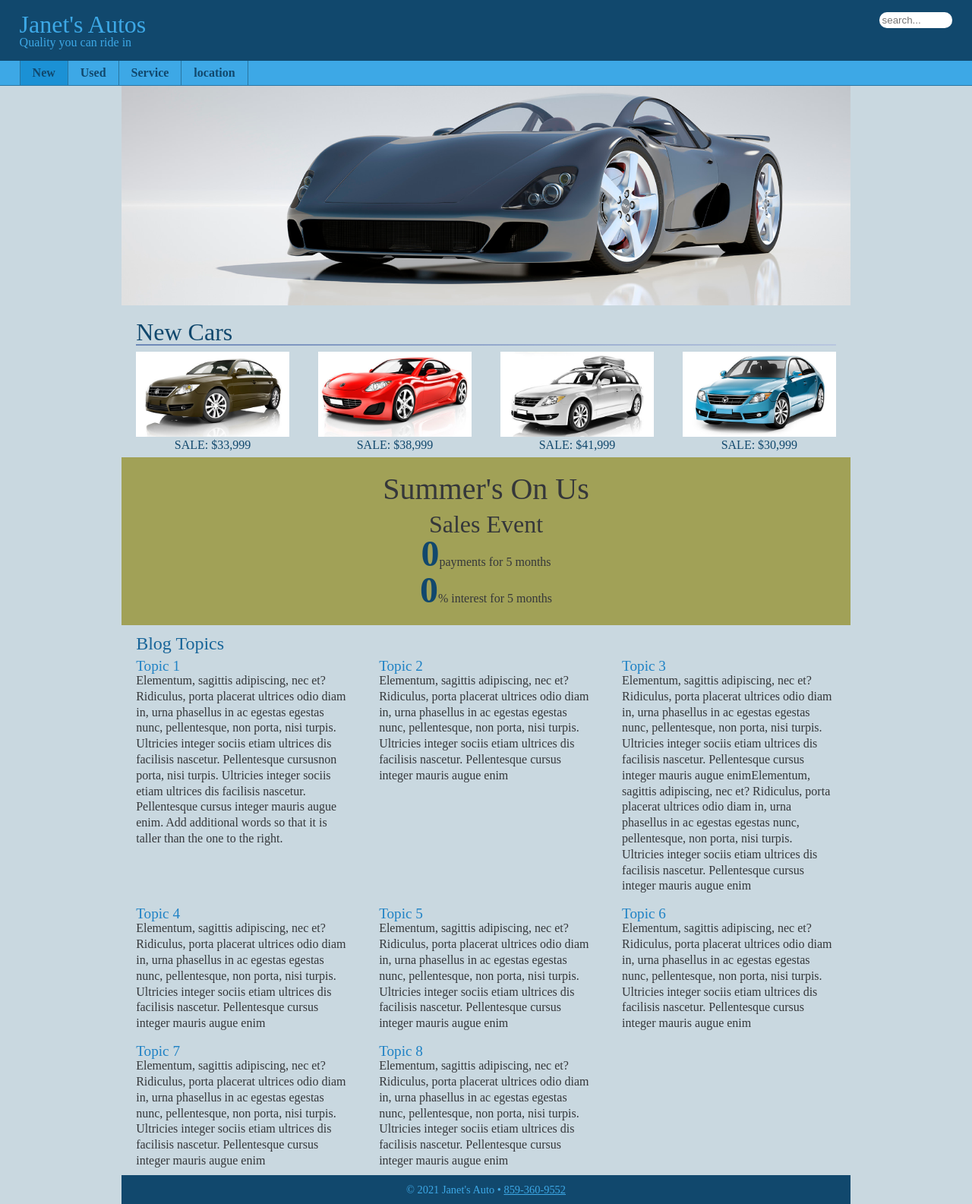
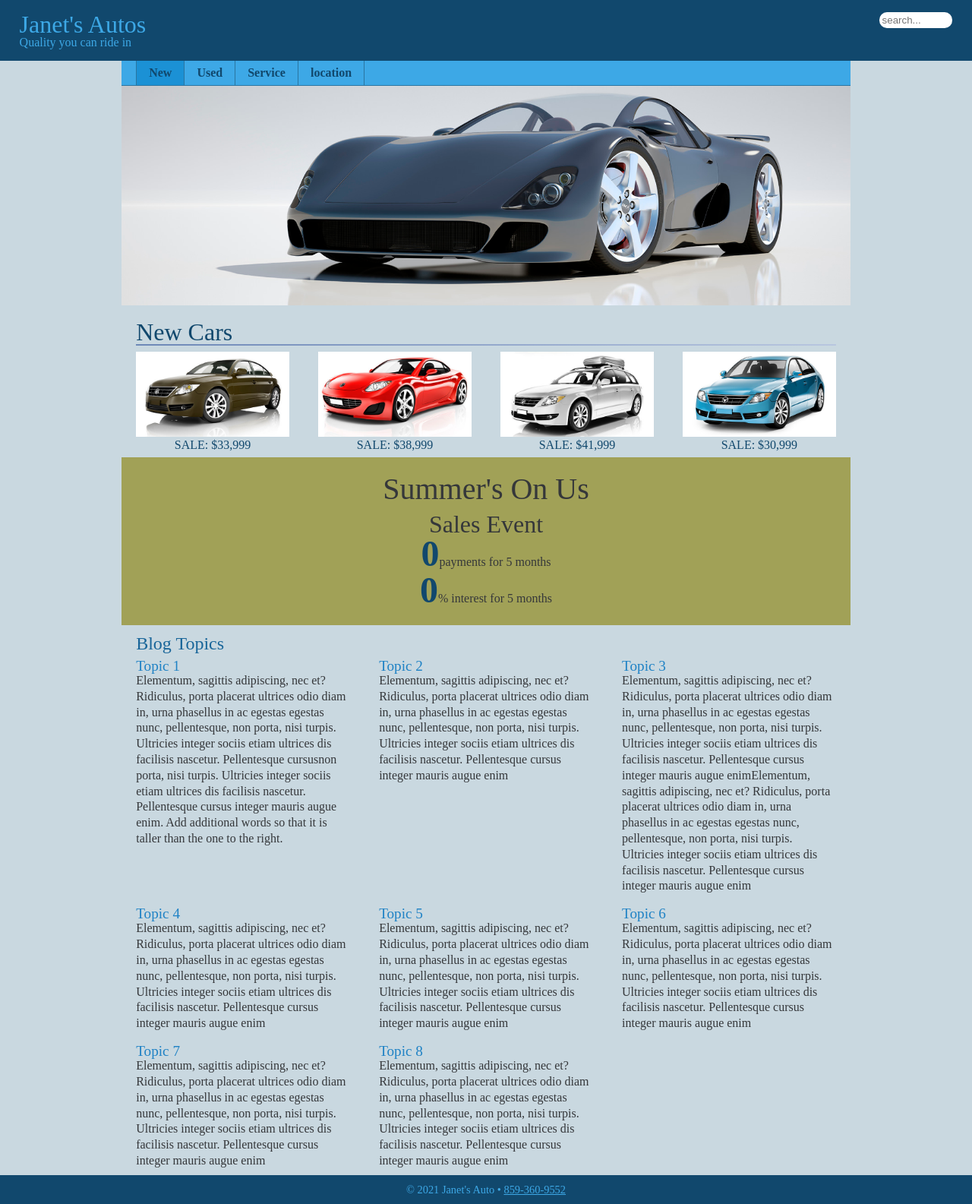
Before and after one commit to JanetWoods/FirstSass, an Angular app: page / in a window 1280 px wide. Shown: the whole page at 76% size. Built offline with nearby package versions, Linux system fonts and the light colour scheme.

Commit message:
header and footer full width in large view

```diff
--- a/src/app/scss/_large.scss
+++ b/src/app/scss/_large.scss
@@ -1,7 +1,7 @@
 /* --------------BODY-----------------*/
 // body{background-image: url();} //put image here to give texture to the blank area around the content in wrapper.
 
- main, footer{max-width: 60rem; margin: 0 auto;}
+ main, nav{max-width: 60rem; margin: 0 auto;}
 
 
 
```
